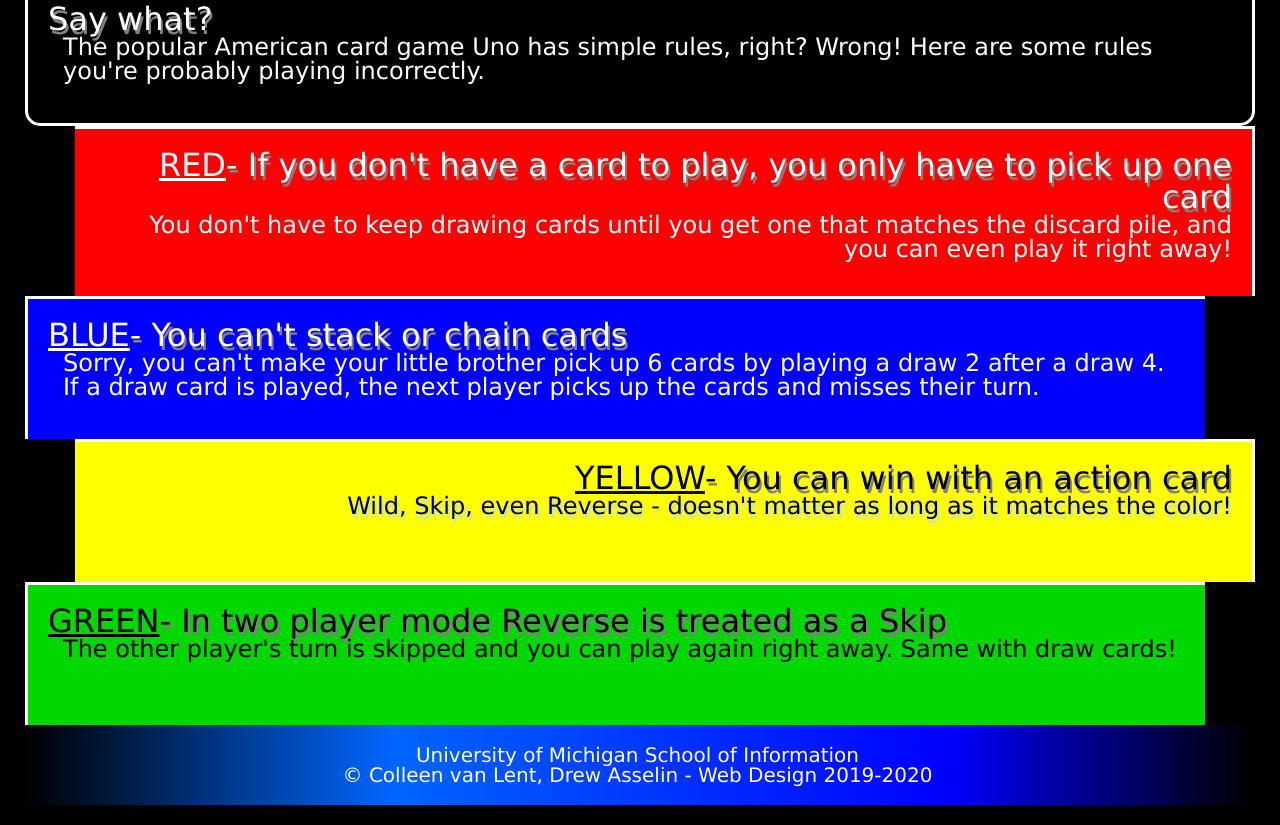
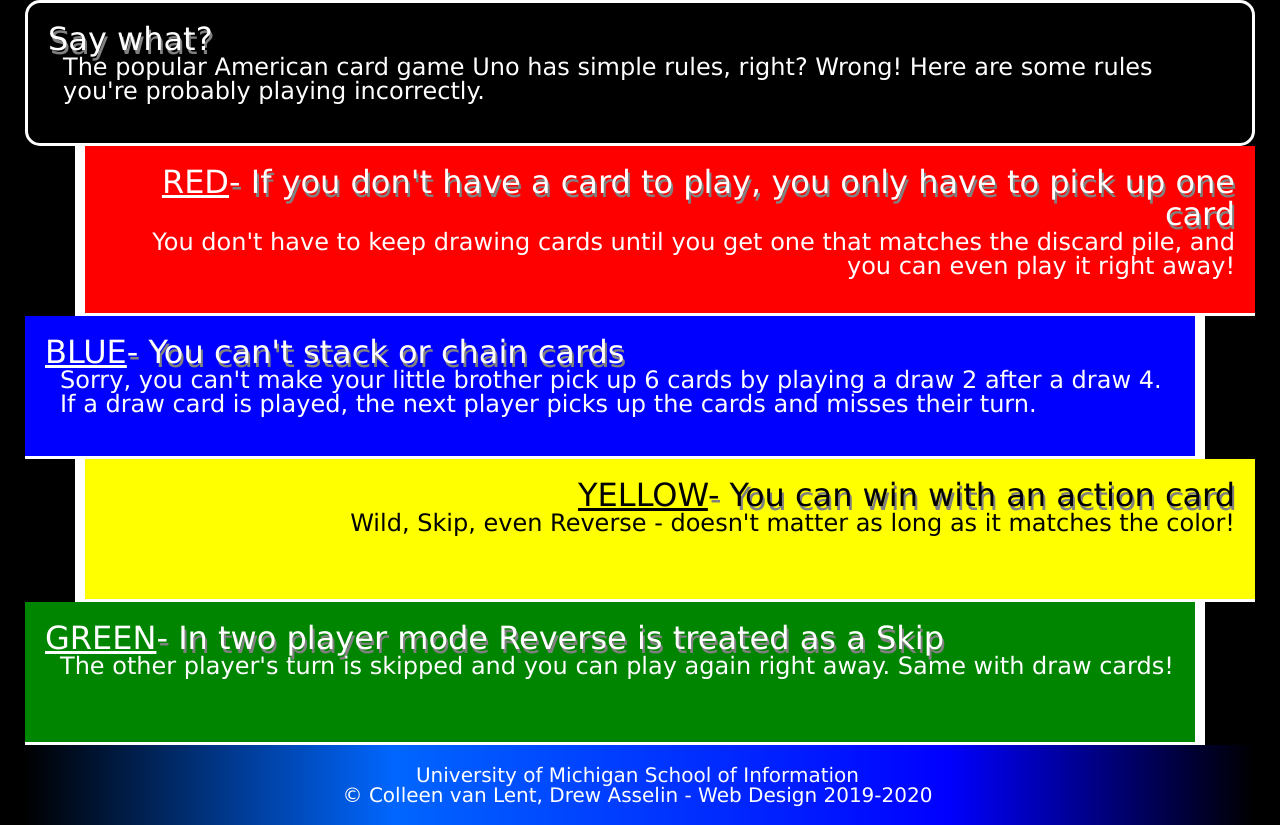
Before and after one commit to lennoxbt/homework2-2022, a plain HTML site: page index.html in a window 1280 px wide. Shown: the part 420-1245 px from the top of the page. Drawn offline with Linux system fonts and the light colour scheme.

Commit message:
Update style.css

```diff
--- a/css/style.css
+++ b/css/style.css
@@ -30,6 +30,7 @@
     display: block;
     margin-left: auto;
     margin-right: auto;
+    border: 10px dashed #ffffff;
 
 }
 
@@ -48,35 +49,45 @@
     background-color: #ff0000;
     text-align: right;
     margin-left: 50px;
-    border-bottom: 3px;
-    border-left: 10px;
+    border-bottom: 3px solid;
+    border-left: 10px solid;
+    border-top: none;
+    border-right: none;
 }
 
 div.blue {
     background-color: #0000ff;
     text-align: left;
     margin-right: 50px;
-    border-right: 10px;
-    border-bottom: 3px;
+    border-style: solid;
+    border-right: 10px solid;
+    border-bottom: 3px solid;
+    border-left: none;
+    border-top:none;
 }
 
 div.yellow {
     background-color: #ffff00;
-    text-shadow: 2px 4px #c7e2c7;
     text-align: right;
     margin-left: 50px;
-    border-left: 10px;
-    border-bottom: 3px;
-    color: black
+    border-bottom: 3px solid white;
+    border-left: 10px solid white;
+    border-top: none;
+    border-right: none;
+    color: #000000;
+}
+h2.yellow {
+    text-shadow: 2px 4px #c7e2c7;
 }
 
 div.green {
-    background-color: #00D800;
+    background-color: #008500;
     text-align: left;
     margin-right: 50px;
-    border-right: 10px;
-    border-bottom: 3px;
-    color: black
+    border-right: 10px solid;
+    border-bottom: 3px solid;
+    border-left: none;
+    border-top: none;
 }
 
 span {
```
